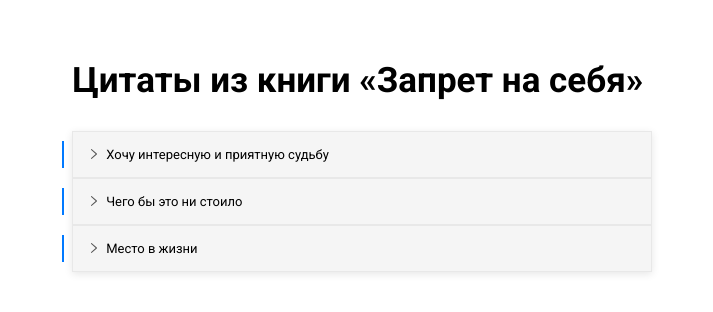
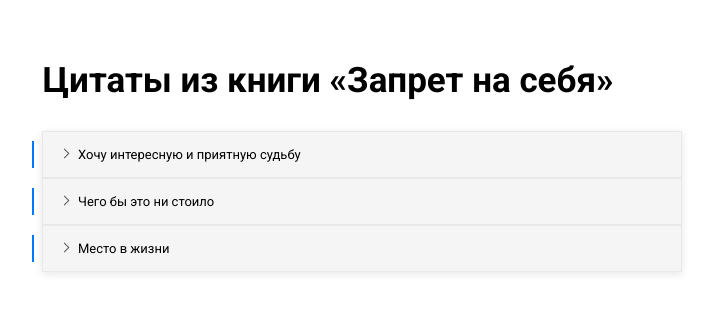
Before and after one commit to okparanoid/beetask, a plain HTML site: page html6/index.html in a window 1280 px wide. Shown: the whole page, without its empty margins (278-991 px from the left). Drawn offline with Linux system fonts and the light colour scheme.

Commit message:
Update style.css

```diff
--- a/html6/styles/style.css
+++ b/html6/styles/style.css
@@ -5,12 +5,12 @@
 
 body {
   font-family: 'Roboto', Arial, sans-serif;
-  max-width: 1440px;
   margin: 0 auto;
 }
 
 h1 {
-  margin: 60px 27.36% 30px 27.36%;
+  max-width: 639px;
+  margin: 60px auto 30px auto;
   font-style: normal;
   font-weight: bold;
   font-size: 35px;
@@ -18,9 +18,11 @@ h1 {
 }
 
 .tabs {
-  margin: 0 27.36% 91px 27.36%;
+  max-width: 639px;
+  margin: 0 auto;
   box-shadow: 0px 2px 8px rgba(0, 0, 0, 0.1);
   max-width: 640px;
+  position: relative;
 }
 
 .tabs input[type="checkbox"] {
@@ -32,20 +34,26 @@ h1 {
   color: #000;
   font-style: normal;
   font-weight: normal;
-  padding-left: 18px;
-  padding-top: 15px;
-  padding-bottom: 15px;
+  padding: 15px 0 15px 35px;
   font-size: 13px;
   line-height: 15px;
   background-color: #F5F5F5;
   border: 1px solid #E8E8E8;
   cursor: pointer;
+  position: relative;
 }
 
 .tabs label::before {
-  content: url('../images/Shape.svg');
-  width: 6px;
-  margin-right: 9px;
+  content: '\00A0\00A0';
+  display: inline-block;
+  border-top: 1px solid rgba(0, 0, 0, 0.65);
+  border-right: 1px solid rgba(0, 0, 0, 0.65);
+  transform: rotate(45deg);
+  position: absolute;
+  width: 7px;
+  height: 7px;
+  top: 18px;
+  left: 18px;
 }
 
 .tabs>div {
@@ -79,7 +87,7 @@ h1 {
 }
 
 .tabs input[type="checkbox"]:checked+label::before {
-  content: url('../images/Shape2.svg');
+  transform: rotate(135deg);
 }
 
 .tabs h2 {
@@ -108,35 +116,11 @@ h1 {
 .tabs img {
   margin-top: 30px;
   width: 100%;
-  padding-left: 44px;
-  padding-right: 44px;
+  padding: 0 44px;
 }
 
 .tabs a {
   color: #0179FF;
-}
-
-@media screen and (max-width: 1024px) {
-  h1 {
-    font-size: 30px;
-    margin-left: 15%;
-    margin-right: 15%;
-  }
-
-  .tabs {
-    margin: 0 15% 91px 15%;
-  }
-}
-
-@media screen and (max-width: 768px) {
-  h1 {
-    font-size: 25px;
-    margin: 20px 10% 10px 10%;
-  }
-
-  .tabs {
-    margin: 0 10% 91px 10%;
-  }
 }
 
 @media screen and (max-width: 425px) {
@@ -145,8 +129,4 @@ h1 {
     margin: 10px 0;
     text-align: center;
   }
-
-  .tabs {
-    margin: 0;
-  }
 }
```
